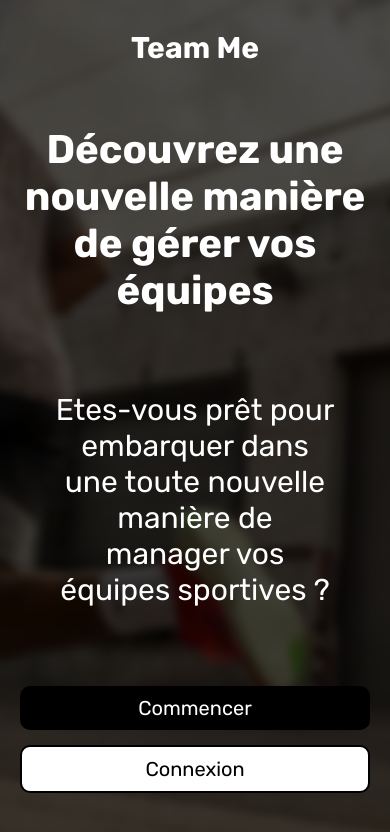
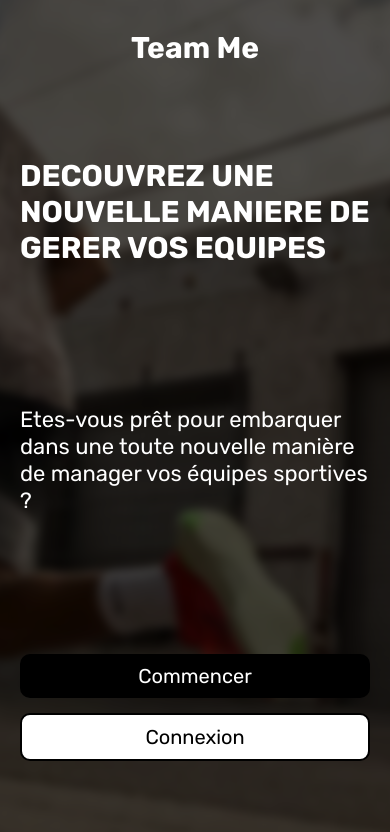
Before and after one commit to mael-grn/team-me, a Next.js app: page / in a window 390 px wide. Shown: the top 832 px of the page. Built offline with nearby package versions, Linux system fonts and the light colour scheme.

Commit message:
amelioration responsive page accueil

```diff
--- a/src/app/page.js
+++ b/src/app/page.js
@@ -11,7 +11,7 @@ export default function Home() {
             <p className={styles.appname}>Team Me</p>
             <div className={styles.heroDiv}>
                 <div className={styles.heroLeft}>
-                    <h1>Découvrez une nouvelle manière de gérer vos équipes</h1>
+                    <h1>DECOUVREZ UNE NOUVELLE MANIERE DE GERER VOS EQUIPES</h1>
                     <p>Etes-vous prêt pour embarquer dans une toute nouvelle manière de manager vos équipes sportives
                         ?</p>
                     <div className={styles.buttonsDiv}>
--- a/src/app/page.module.css
+++ b/src/app/page.module.css
@@ -149,8 +149,8 @@
     }
 
     .heroLeft h1 {
-        font-size: 40px;
-        text-align: center;
+        font-size: 30px;
+        text-align: start;
         margin: 0;
         color: white;
     }
@@ -160,6 +160,7 @@
         z-index: 50;
         height: 100%;
         display: flex;
+        overflow: hidden;
         flex-direction: column;
         justify-content: space-around;
         gap: 15px;
@@ -208,9 +209,9 @@
     }
 
     .heroLeft p {
-        font-size: 30px;
-        padding: 0 35px;
-        text-align: center;
+        font-size: 22px;
+        padding: 0;
+        text-align: start;
         margin: 0;
         color: white;
     }
```
